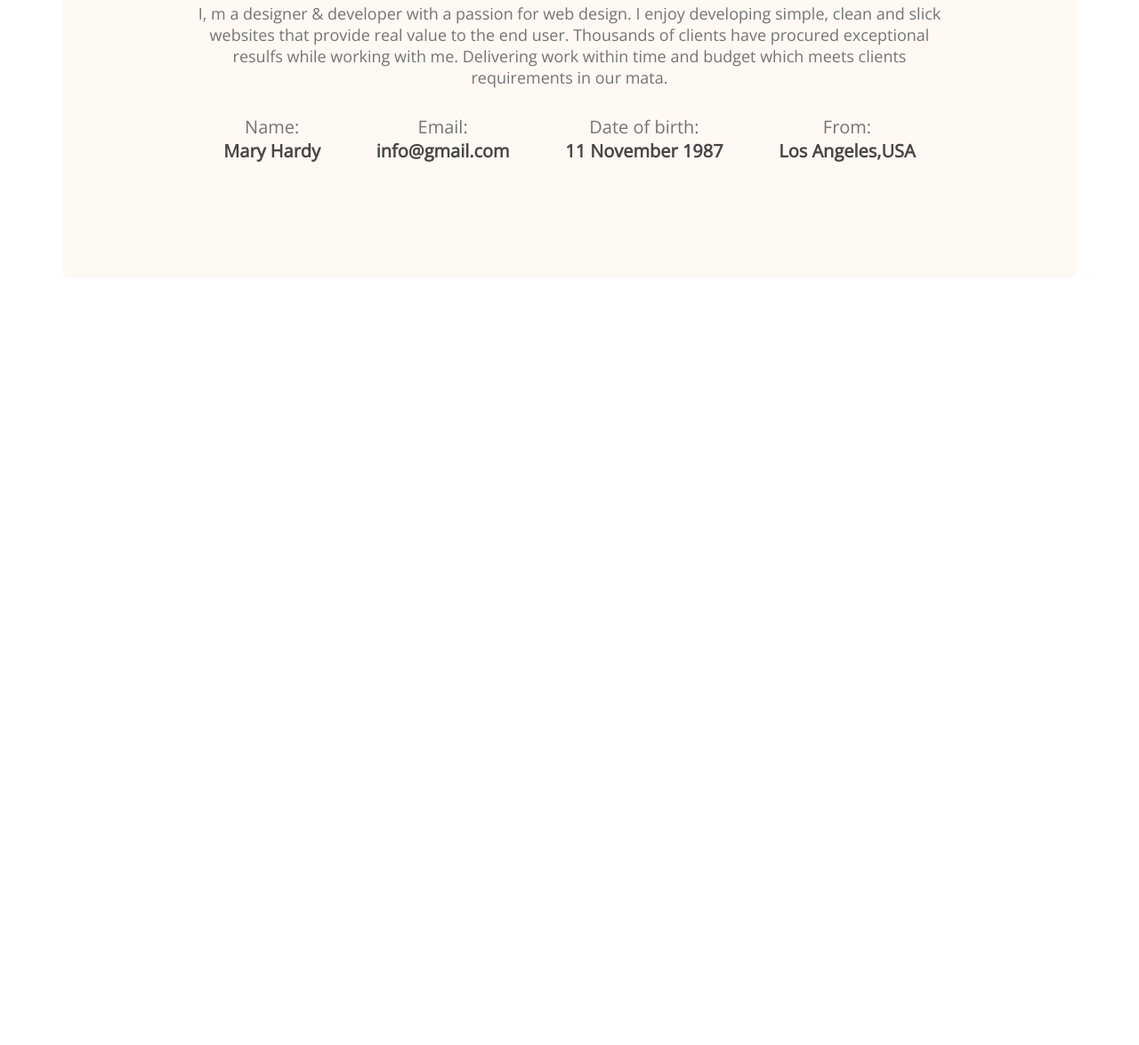
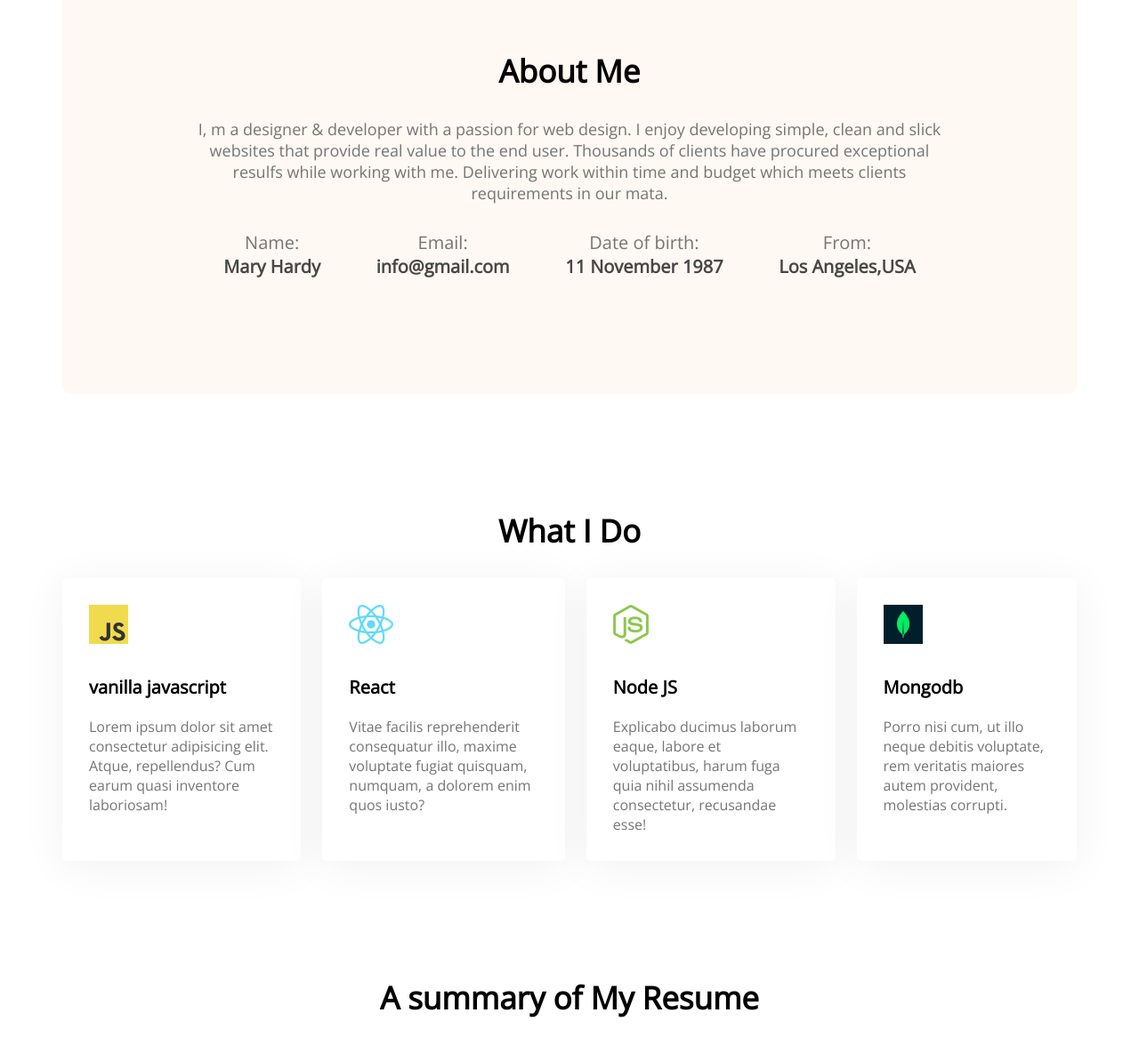
Before and after one commit to shakawatrifat12/Developer-portfolio, a plain HTML site: page index.html in a window 1280 px wide. Shown: the part 1174-2349 px from the top of the page at 89% size. Before the commit the page ends 1487 px from the top, so only its background shows below. Drawn offline with nearby package versions, Linux system fonts and the light colour scheme.

Commit message:
added skills centent

```diff
--- a/Style/portfolio.css
+++ b/Style/portfolio.css
@@ -76,6 +76,8 @@ background: #FFF8F3;
     text-align: center;
 }
 .section-title{
+    text-align: center;
+    margin-top: 130px;
 margin-bottom: 30px;
 font-weight: 700;
     font-size: 35px;
@@ -98,3 +100,26 @@ margin-bottom: 30px;
         font-size: 20px;
         color: #474747;
 }
+/* what i do styles */
+.what-i-do{
+    margin-top: 130px;
+}
+.skill{
+    background: #FFFFFF;
+        box-shadow: 0px 6px 50px rgba(0, 0, 0, 0.06);
+        border-radius: 5px;
+        padding: 30px;
+}
+.skills-container{
+    display: flex;
+    gap: 24px;
+}
+.skill-title{
+    font-weight: 700;
+        font-size: 20px;
+        margin-top: 30px;
+        margin-bottom: 20px;
+}
+.skill-description{
+    color: #757575;
+}
--- a/index.html
+++ b/index.html
@@ -57,6 +57,37 @@
              </div>
         </div>
        </section>
+       <!-- what i do section -->
+       <section class="What-i-do">
+        <h3 class="section-title">What I Do</h3>
+    <!-- .skills-container>.skill*4>img+p.skill-title+p.skill-description>lorem15 -->
+    <div class="skills-container">
+        <div class="skill">
+            <img src="images/icons/js.png" alt="">
+            <p class="skill-title">vanilla javascript</p>
+            <p class="skill-description">Lorem ipsum dolor sit amet consectetur adipisicing elit. Atque, repellendus? Cum earum quasi inventore laboriosam!</p>
+        </div>
+        <div class="skill">
+            <img src="images/icons/react.png" alt="">
+            <p class="skill-title">React</p>
+            <p class="skill-description">Vitae facilis reprehenderit consequatur illo, maxime voluptate fugiat quisquam, numquam, a dolorem enim quos iusto?</p>
+        </div>
+        <div class="skill">
+            <img src="images/icons/nodejs.png" alt="">
+            <p class="skill-title">Node JS</p>
+            <p class="skill-description">Explicabo ducimus laborum eaque, labore et voluptatibus, harum fuga quia nihil assumenda consectetur, recusandae esse!</p>
+        </div>
+        <div class="skill">
+            <img src="images/icons/mongo.png" alt="">
+            <p class="skill-title">Mongodb</p>
+            <p class="skill-description">Porro nisi cum, ut illo neque debitis voluptate, rem veritatis maiores autem provident, molestias corrupti.</p>
+        </div>
+    </div>
+       </section>
+       <!-- Resume section -->
+       <section class="resume">
+         <h3 class="section-title">A summary of My Resume</h3>
+       </section>
     </main>
     <footer>
 
```
